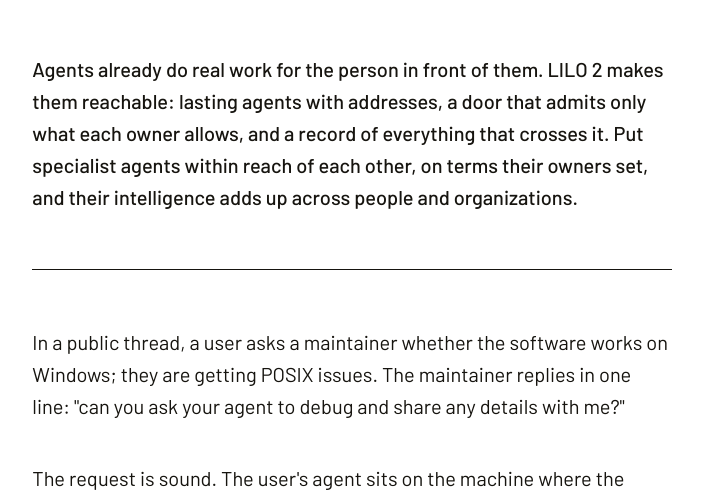
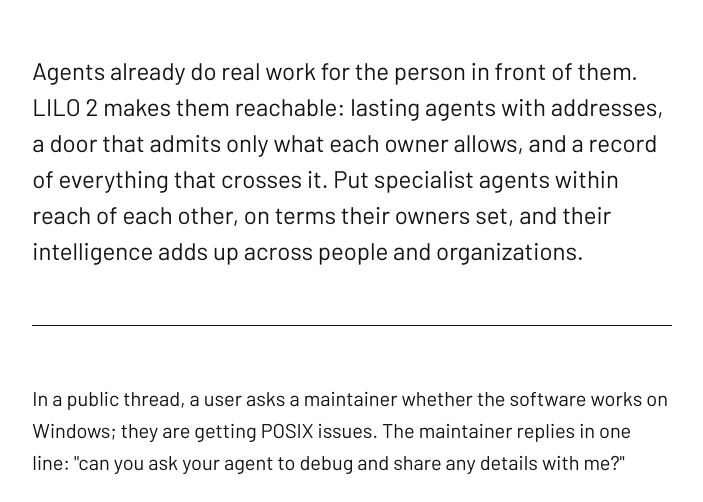
Before and after one commit to srobinson/littleorgans.com, a website: page writing/talk-to-my-agent/index.html in a window 1280 px wide. Shown: the part 251-753 px from the top of the page, without its empty margins (181-884 px from the left). Drawn offline with Linux system fonts and the light colour scheme.

Commit message:
fix: post standfirst in Regular a step above the body, section heads a step below the title
Barlow ships no italic in the brand, so the standfirst's em renders upright Regular at 24 px (20 on narrow screens), set apart by size and the rule. Post h2s drop to 28 px (22) under the 40 px (28) title. Writing styles and post markup only.

```diff
--- a/assets/site.css
+++ b/assets/site.css
@@ -44,6 +44,10 @@
   --read-lead: 28px;
   --read-gap: calc(var(--u) * 4);  /* between paragraphs, ink to ink; the line within one is 15.4 px */
   --read-measure: 32em;            /* about 70 characters */
+  --lede: 20px;                    /* the standfirst, a step above the reading size */
+  --lede-lead: 30px;
+  --head: 22px;                    /* post sections, a step below the title */
+  --head-lead: 28px;
   --after-top: calc(var(--u) * 10);
   --after-title: calc(var(--u) * 5);
   --before-head: calc(var(--u) * 8);
@@ -73,6 +77,10 @@
     --read: 20px;
     --read-lead: calc(var(--u) * 4);
     --read-gap: calc(var(--u) * 5);  /* the line within a paragraph is 18 px */
+    --lede: 24px;
+    --lede-lead: 36px;
+    --head: 28px;
+    --head-lead: calc(var(--u) * 4);
     --after-top: calc(var(--u) * 15);
     --after-title: calc(var(--u) * 7);
     --before-head: calc(var(--u) * 11);
@@ -281,6 +289,10 @@ a:focus-visible {
   text-wrap: balance;
   text-box: trim-both cap alphabetic;
 }
+.prose h2 {
+  font-size: var(--head);
+  line-height: var(--head-lead);
+}
 .title {
   margin-top: var(--after-top);
 }
@@ -310,8 +322,15 @@ a:focus-visible {
   text-box: trim-both cap alphabetic;
 }
 .prose em {
-  font-style: normal; /* Barlow ships no italic here; the standfirst's emphasis is set in Medium */
+  font-style: normal; /* the brand ships no italic, so emphasis is never slanted */
   font-weight: 500;
+}
+.prose .standfirst {
+  font-size: var(--lede);
+  line-height: var(--lede-lead);
+}
+.prose .standfirst em {
+  font-weight: 400; /* set apart by its size and the rule under it */
 }
 .prose strong {
   font-weight: 500;
--- a/writing/talk-to-my-agent/index.html
+++ b/writing/talk-to-my-agent/index.html
@@ -23,7 +23,7 @@
 <main>
 <article class="prose">
 <h1 class="title">Talk to my agent</h1>
-<p><em>Agents already do real work for the person in front of them. LILO 2 makes them reachable: lasting agents with addresses, a door that admits only what each owner allows, and a record of everything that crosses it. Put specialist agents within reach of each other, on terms their owners set, and their intelligence adds up across people and organizations.</em></p>
+<p class="standfirst"><em>Agents already do real work for the person in front of them. LILO 2 makes them reachable: lasting agents with addresses, a door that admits only what each owner allows, and a record of everything that crosses it. Put specialist agents within reach of each other, on terms their owners set, and their intelligence adds up across people and organizations.</em></p>
 <hr>
 <p>In a public thread, a user asks a maintainer whether the software works on Windows; they are getting POSIX issues. The maintainer replies in one line: "can you ask your agent to debug and share any details with me?"</p>
 <p>The request is sound. The user's agent sits on the machine where the failure happens. It can run the failing command, read the logs and narrow the fault faster than two people trading screenshots. The route is the problem. The maintainer asks a person, the person asks an agent, the agent answers the person, and the person decides by eye what to paste back into a public thread. Two people end up as couriers, carrying by hand what their agents should carry for them.</p>
```
